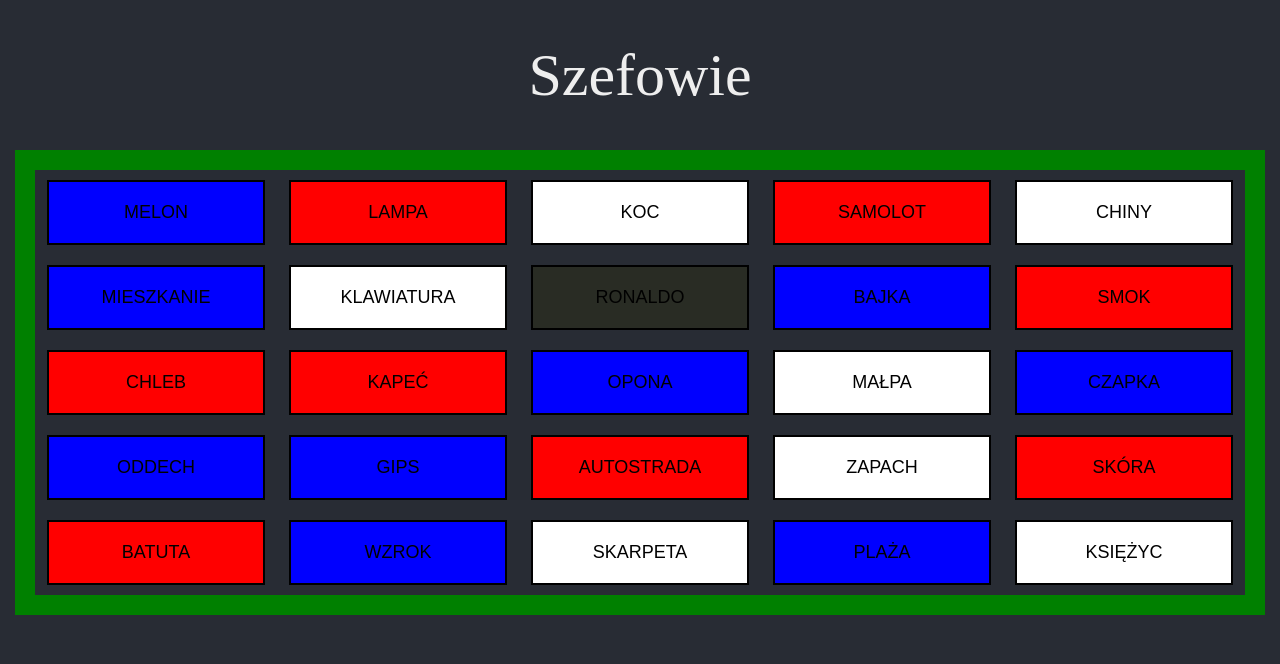
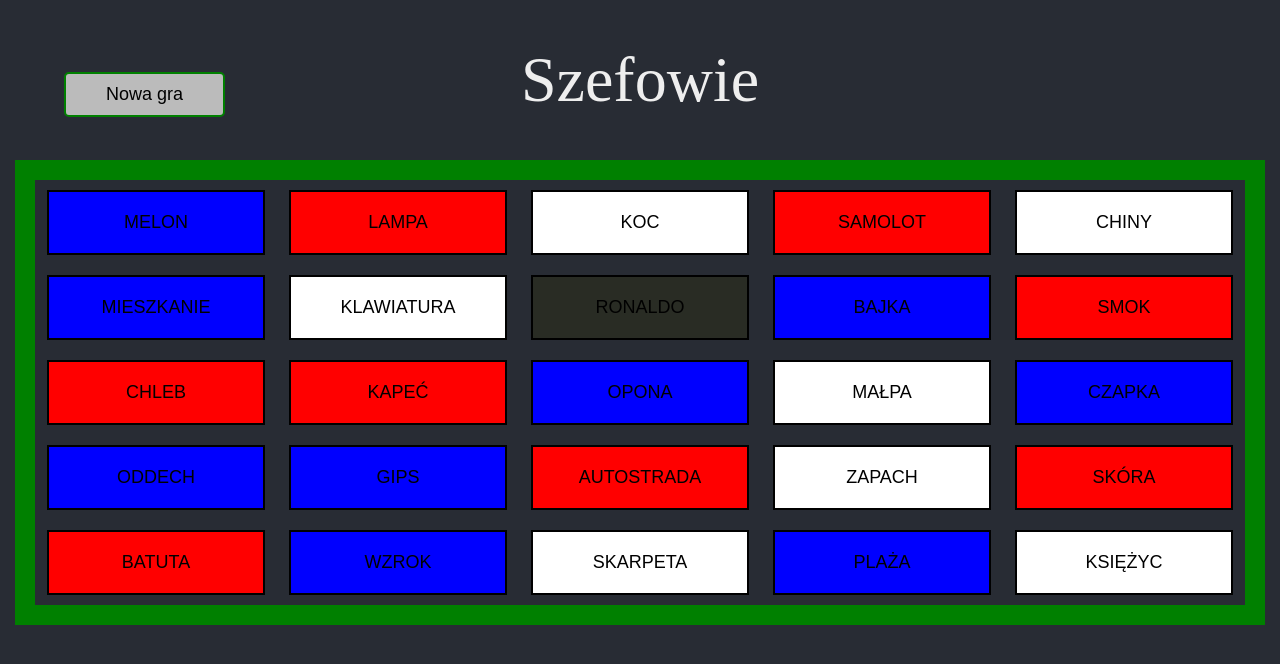
Before and after one commit to GrzegorzPaprzycki/Tajniacy-Gra, a React (Create React App) app: page /szefowie in a window 1280 px wide. Shown: the top 664 px of the page. Built offline with nearby package versions, Linux system fonts and the light colour scheme; a web font is replaced by a local one.

Commit message:
ChefPage - new game button

```diff
--- a/src/pages/ChefPage.js
+++ b/src/pages/ChefPage.js
@@ -1,16 +1,20 @@
 import React, { Component } from 'react';
 import Card from '../components/Card';
 import '../styles/ChefPage.css';
+import { NavLink } from 'react-router-dom';
 
 class ChefPage extends Component {
     render() {
         let cards = this.props.cards.map(card => <Card id={card.id} key={card.id} text={card.text} color={card.color} role={this.props.role} />)
         return (
-            <div style={{ backgroundColor: `${this.props.startingColor}` }} className="chefPage" >
-                <section className="cards">
-                    {cards}
-                </section>
-            </div>
+            <>
+                <button className="newGame"><NavLink to="/" exact >Nowa gra</NavLink></button>
+                <div style={{ backgroundColor: `${this.props.startingColor}` }} className="chefPage" >
+                    <section className="cards">
+                        {cards}
+                    </section>
+                </div>
+            </>
         );
     }
 }
--- a/src/pages/GuessPage.js
+++ b/src/pages/GuessPage.js
@@ -29,20 +29,27 @@ class GuessPage extends Component {
             if (index >= 0) {
                 this.props.turnCard();
                 if (cards[this.props.selectedCard].color === "#292c24") {
-                    setTimeout(() => {
-                        alert("Game over")
-                    }, 500);
-                    this.props.endGame();
+                    if (this.state.frameColor === "blue") {
+                        setTimeout(() => {
+                            alert("Game over - zwyciężył czerwony")
+                        }, 500);
+                        this.props.endGame();
+                    } else {
+                        setTimeout(() => {
+                            alert("Game over - zwyciężył niebieski")
+                        }, 500);
+                        this.props.endGame();
+                    }
                 }
                 else if (this.props.blueChecked === 7 && cards[this.props.selectedCard].color === "blue") {
                     setTimeout(() => {
-                        alert("Game over - blue win")
+                        alert("Game over - zwyciężył niebieski")
                     }, 500);
                     this.props.endGame();
                 }
                 else if (this.props.redChecked === 7 && cards[this.props.selectedCard].color === "red") {
                     setTimeout(() => {
-                        alert("Game over - red win")
+                        alert("Game over - zwyciężył czerwony")
                     }, 500);
                     this.props.endGame();
                 }
--- a/src/pages/HomePage.js
+++ b/src/pages/HomePage.js
@@ -6,7 +6,6 @@ import { NavLink } from 'react-router-dom';
 class HomePage extends Component {
 
     componentDidMount() {
-        console.log('HomePage did mount');
         this.props.fetchData();
     }
 
@@ -14,7 +13,6 @@ class HomePage extends Component {
         const { numbers, drawClick, changeNumber } = this.props;
         const inputs = [0, 1, 2, 3];
         const numberHolders = inputs.map(input => <Input key={input} id={input} numbers={numbers} changeNumber={changeNumber} />)
-
         return (
             <div className="home" >
                 <h2>Podaj kod gry (4 dowolne cyfry)</h2>
--- a/src/styles/App.css
+++ b/src/styles/App.css
@@ -5,7 +5,7 @@ body {
 .App-header {
   color: #eee;
   text-align: center;
-  font-size: 30px;
+  font-size: 32px;
   line-height: 500%;
 }
 
--- a/src/styles/ChefPage.css
+++ b/src/styles/ChefPage.css
@@ -2,6 +2,36 @@
     margin: 0 15px;
     padding: 20px;
     background-color: green;
+}
+
+button.newGame {
+    position: absolute;
+    top: 9%;
+    left: 5%;
+    border: 2px solid green;
+    border-radius: 5px;
+    font-size: 18px;
+    background-color: #bbb;
+    cursor: pointer;
+    transition: .2s;
+}
+
+button.newGame a {
+    display: block;
+    padding: 10px 40px;
+    text-decoration: none;
+    color: black;
+}
+
+button.newGame:hover {
+    color: white;
+    background-color: green;
+}
+
+button.newGame:active {
+    color: white;
+    background-color: green;
+    letter-spacing: 1px;
 }
 
 .chefPage .cards {
--- a/src/styles/Page02.css
+++ b/src/styles/Page02.css
@@ -14,6 +14,7 @@ div.page02 {
     flex-basis: 50px;
     margin-left: 30px;
     padding: 10px 20px;
+    border-radius: 10px;
     font-size: 16px;
     cursor: pointer;
     transition: .2s;
```
